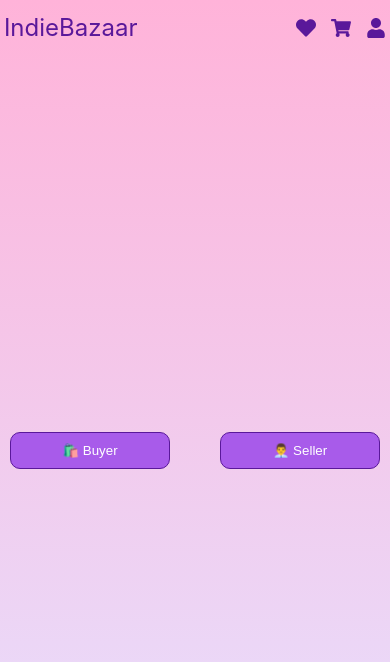
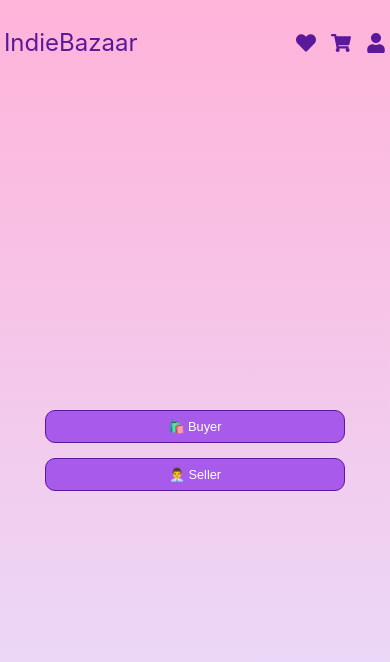
Before and after one commit to Batool-AA/IndieBazaar, a React (Vite) app in the folder IndieBazaar/: page /buyerseller in a window 390 px wide. Shown: the top 662 px of the page. Built offline with nearby package versions, Linux system fonts and the light colour scheme; no server answers.

Commit message:
buyer-seller

```diff
--- a/IndieBazaar/src/pages/buyer-seller-page/buyer-seller-page.css
+++ b/IndieBazaar/src/pages/buyer-seller-page/buyer-seller-page.css
@@ -1,3 +1,5 @@
+
+
 .buyer-seller-page-container {
   display: flex;
   flex-direction: column;
@@ -20,19 +22,7 @@
 }
 
 .buyer-seller {
-  /* width: 250px;
-  height: 100px; */
-  /* padding: 20px 30px; */
-  /* font-size: 24px; */
-  /* font-weight: bold; */
-  /* background-color: var(--vibrantPurple);
-  color: #fff;
-  border: none;
-  border-radius: 15px;
-  cursor: pointer;
-  transition: transform 0.3s, background-color 0.3s;
-  box-shadow: 0 4px 8px rgba(0, 0, 0, 0.2); */
-  width: 200px;
+  width: 300px;
   margin: 0 10px;
   background-color: var(--vibrantPurple);
   color: #fff;
@@ -42,3 +32,35 @@
   transform: scale(1.05);
   background-color: #6A1BBE;
 }
+
+@media (max-width: 768px) {
+  .buyer-seller-page-container {
+    padding: 15px;
+  }
+
+  .buyer-seller-buttons-container {
+    gap: 20px; /* Reduce gap between buttons */
+  }
+
+  .buyer-seller {
+    width: 250px; /* Reduce button size for smaller screens */
+    font-size: 0.9rem; /* Adjust font size */
+  }
+}
+
+/* For mobile devices (max-width: 480px) */
+@media (max-width: 480px) {
+
+
+  .buyer-seller-buttons-container {
+    flex-direction: column; /* Stack buttons vertically */
+    gap: 15px;
+  }
+
+  .buyer-seller {
+    width: 100%; /* Full width for buttons */
+    max-width: 300px; /* Optional max-width for better control */
+    font-size: 0.8rem;
+    padding: 8px 12px; /* Compact padding */
+  }
+}
```
